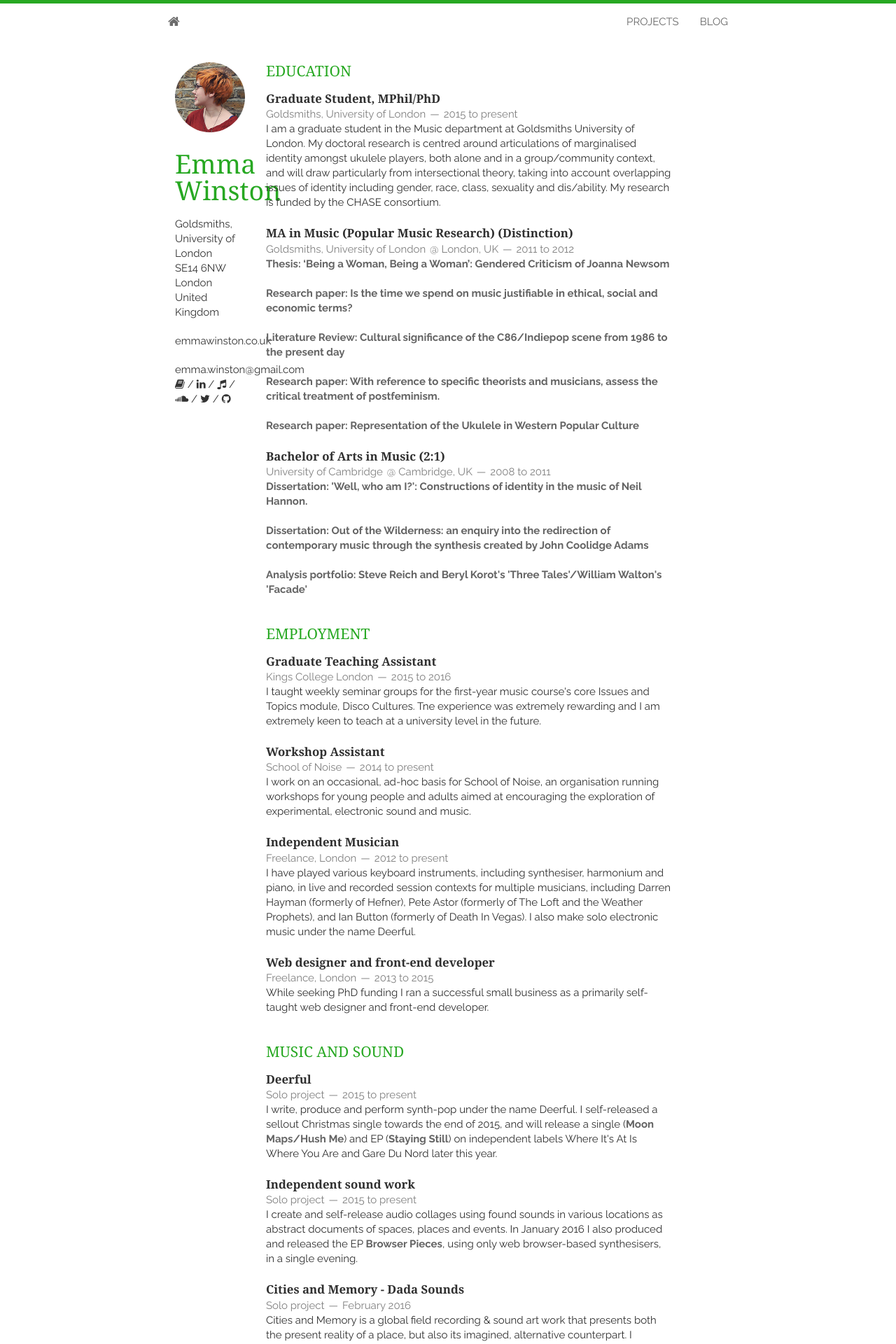
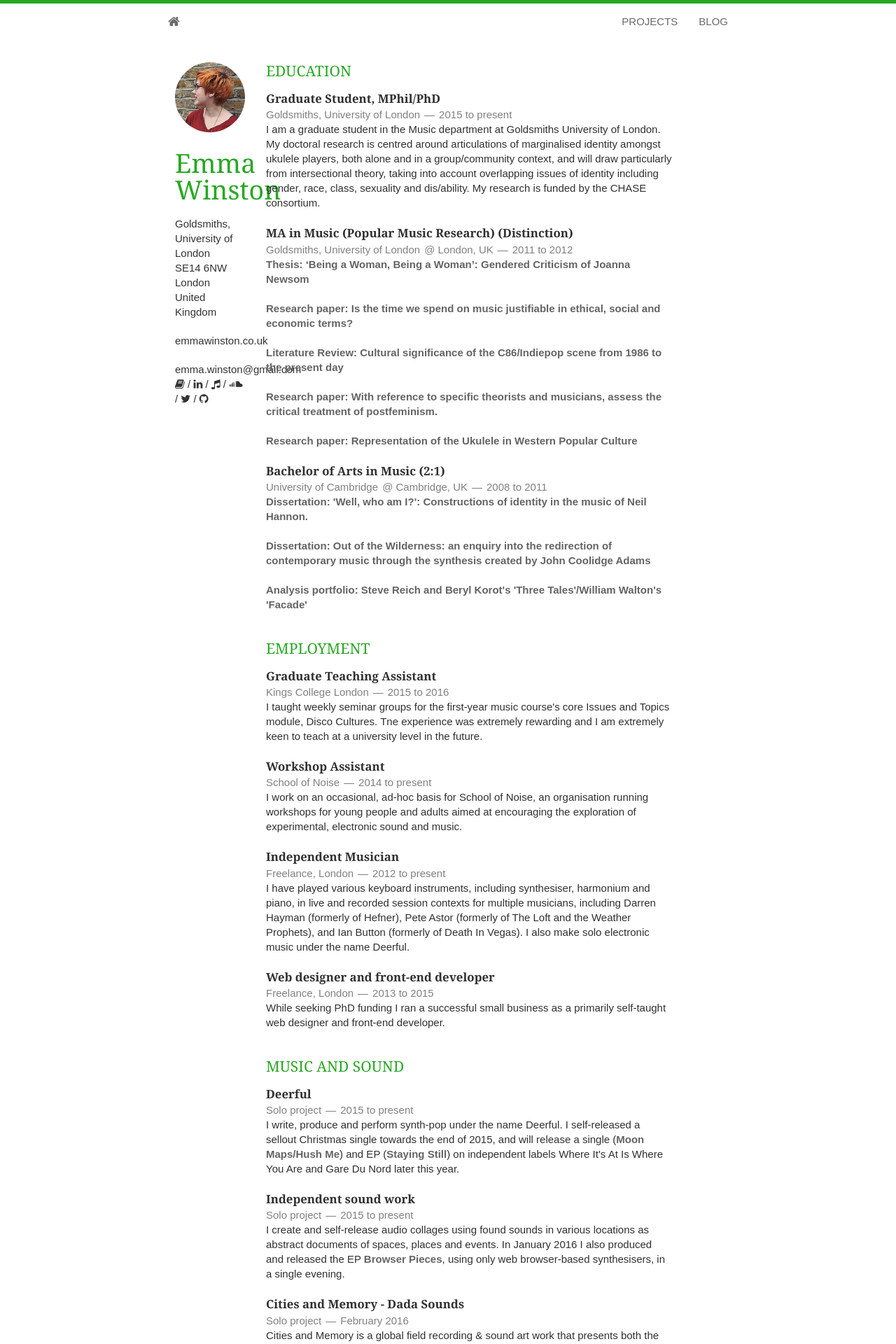
Before and after one commit to emmawinston/cv, a Jekyll site: the page built from index.html, in a window 1280 px wide. Shown: the top 1920 px of the page at 70% size. Built offline with Jekyll 4.4.1, drawn with Linux system fonts in a browser that asks for light colours; nearby versions of some CDN libraries; Markdown is read by kramdown in place of the engine named in the settings; the list of posts is cut into pages by our own code.

Commit message:
source sans pro

```diff
--- a/static/css/layout.css
+++ b/static/css/layout.css
@@ -1,7 +1,7 @@
 @import url(https://fonts.googleapis.com/css?family=Raleway:700,400);
 
 body {
-    font-family: "Raleway", Helvetica, Arial, sans-serif;
+    font-family: 'Source Sans Pro', sans-serif;
     font-size: 15px;
     line-height: 21px;
     color: rgb(48, 48, 48);
```
